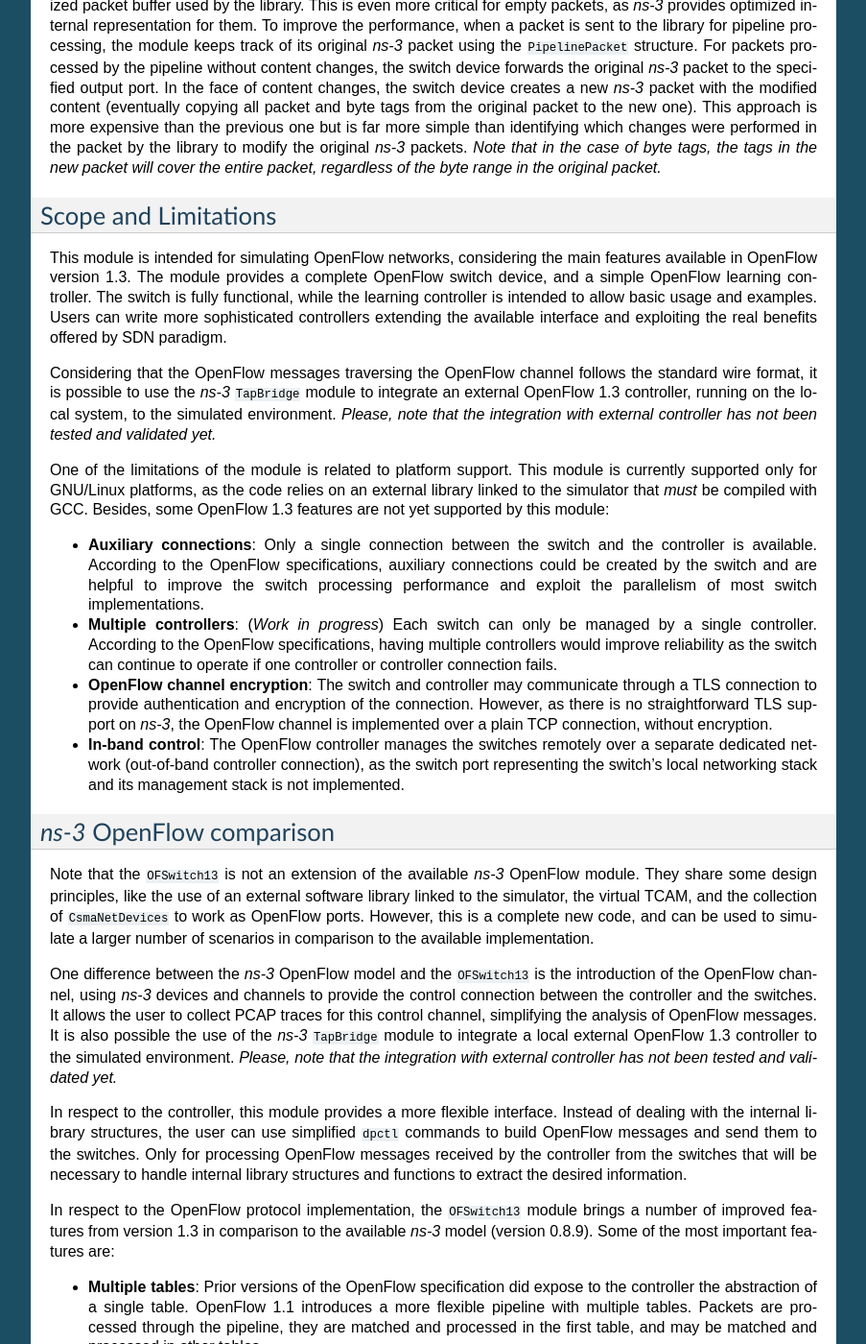
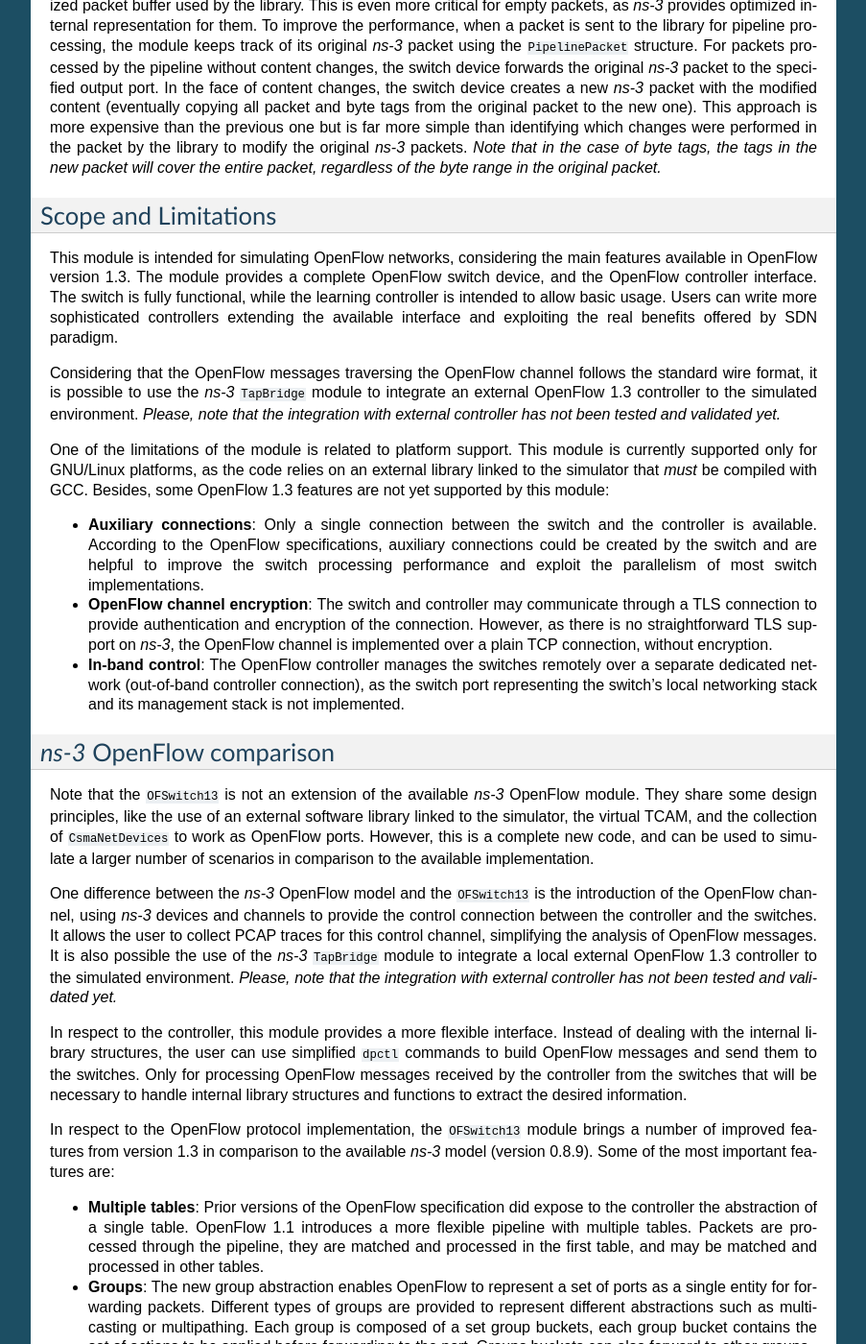
Before and after one commit to ljerezchaves/ofswitch13, a Sphinx documentation site: the page built from doc/source/ofswitch13-description.rst, in a window 1280 px wide and 1400 px high, scrolled down 4812 px. Shown: the whole window at 96% size, without its empty margins (198-1101 px from the left). Built offline with Sphinx 7.4.7, drawn with Linux system fonts in a browser that asks for light colours; formulas are drawn with MathJax 3; some of the changed text lies outside the part shown.

Commit message:
Updating documentation with multiple controllers support and changes in helper API.

```diff
--- a/doc/source/ofswitch13-description.rst
+++ b/doc/source/ofswitch13-description.rst
@@ -244,17 +244,16 @@ Scope and Limitations
 
 This module is intended for simulating OpenFlow networks, considering the main
 features available in OpenFlow version 1.3. The module provides a complete
-OpenFlow switch device, and a simple OpenFlow learning controller. The switch
-is fully functional, while the learning controller is intended to allow basic
-usage and examples. Users can write more sophisticated controllers extending
-the available interface and exploiting the real benefits offered by SDN
-paradigm.
+OpenFlow switch device, and the OpenFlow controller interface. The switch is
+fully functional, while the learning controller is intended to allow basic
+usage. Users can write more sophisticated controllers extending the available
+interface and exploiting the real benefits offered by SDN paradigm.
 
 Considering that the OpenFlow messages traversing the OpenFlow channel follows
 the standard wire format, it is possible to use the |ns3| ``TapBridge`` module
-to integrate an external OpenFlow 1.3 controller, running on the local system,
-to the simulated environment. *Please, note that the integration with external
-controller has not been tested and validated yet.*
+to integrate an external OpenFlow 1.3 controller to the simulated environment.
+*Please, note that the integration with external controller has not been tested
+and validated yet.*
 
 One of the limitations of the module is related to platform support. This
 module is currently supported only for GNU/Linux platforms, as the code relies
@@ -267,11 +266,6 @@ module:
   specifications, auxiliary connections could be created by the switch and are
   helpful to improve the switch processing performance and exploit the
   parallelism of most switch implementations.
-
-* **Multiple controllers**: (*Work in progress*) Each switch can only be
-  managed by a single controller. According to the OpenFlow specifications,
-  having multiple controllers would improve reliability as the switch can
-  continue to operate if one controller or controller connection fails.
 
 * **OpenFlow channel encryption**: The switch and controller may
   communicate through a TLS connection to provide authentication and
```
Also changed, not shown: other parts of doc/source/ofswitch13-description.rst (+1 -1 lines), doc/source/ofswitch13-usage.rst (+17 -15 lines).
